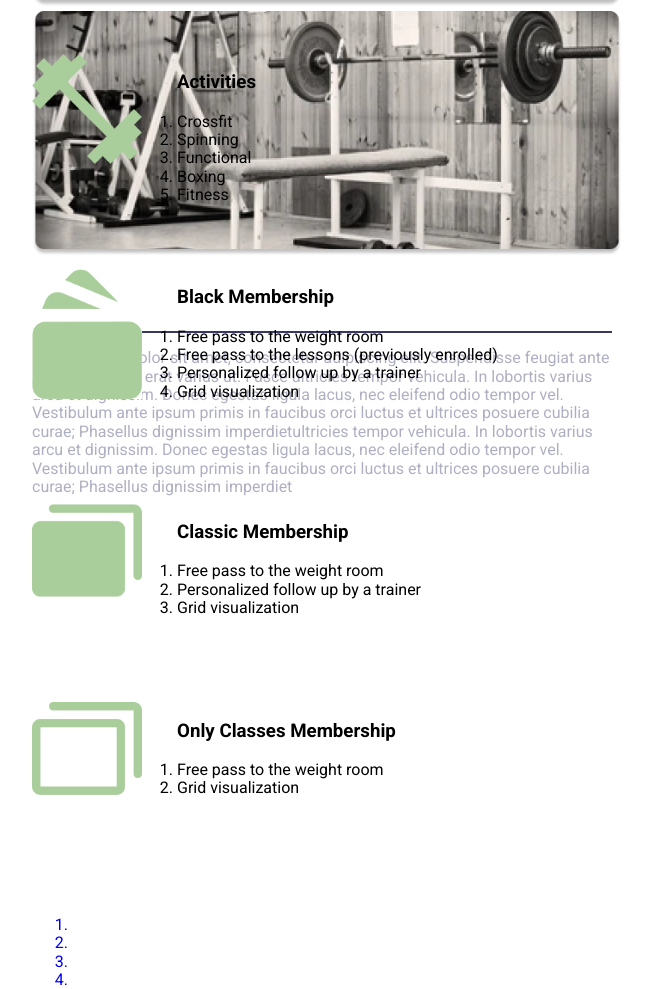
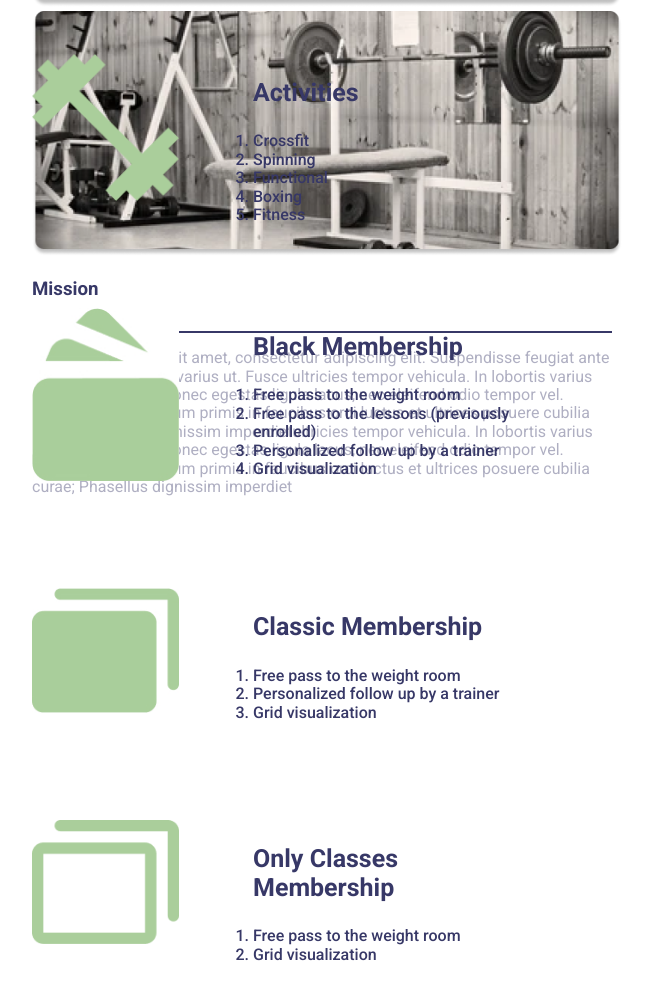
Before and after one commit to Eugeniagassman/BaSP-M2023, a plain HTML site: page Week-03/index.html in a window 1280 px wide. Shown: the part 2594-3583 px from the top of the page, without its empty margins (38-689 px from the left). Drawn offline with Linux system fonts and the light colour scheme.

Commit message:
BaSP-W03-2023:modification of letter weight in paragraph and titles of the activities section

```diff
--- a/Week-03/css/styles.css
+++ b/Week-03/css/styles.css
@@ -93,7 +93,7 @@ main img{
     width:500px;
     padding-right:100px;
 }
-.features-img, .activities-img{
+.features-img{
     width: 110px;
     float: left;
     padding-right: 35px;
@@ -146,8 +146,13 @@ main img{
     margin-bottom:10px;
     padding-bottom:31px;
 }
-/* .activities{
-    display:inline-block;
-    width:500px;
-    padding-right:100px;
-} */
+.activities{
+    font-weight: 500;
+}
+.activities-img{
+    width: 147px;
+    float: left;
+    padding-right: 74px;
+    padding-bottom: 42px;
+    margin-bottom: 65px;
+}
--- a/Week-03/index.html
+++ b/Week-03/index.html
@@ -244,9 +244,9 @@ rel="stylesheet">
                 </p>
             </div>
         </article>
-        <section class="activities">
+        <section class="activities txt-dark">
             <img class="activities-img" src="assets/img/vector-activities.png" alt="gym weights image">
-            <h3>
+            <h3 class="sub-title">
                 Activities
             </h3>
             <ol>
@@ -267,9 +267,9 @@ rel="stylesheet">
                 </li>
             </ol>
         </section>
-        <section class="activities">
+        <section class="activities txt-dark">
             <img class="activities-img" src="assets/img/black-memberhip-card.jpg" alt="cards of black membership image">
-            <h3>
+            <h3 class="sub-title">
                 Black Membership
             </h3>
             <ol>
@@ -287,9 +287,9 @@ rel="stylesheet">
                 </li>
             </ol>
         </section>
-        <section class="activities">
+        <section class="activities txt-dark">
             <img class="activities-img" src="assets/img/clasic-membership-card.jpg" alt="cards of classic membership image">
-            <h3>
+            <h3 class="sub-title">
                 Classic Membership
             </h3>
             <ol>
@@ -304,9 +304,9 @@ rel="stylesheet">
                 </li>
             </ol>
         </section>
-        <section class="activities">
+        <section class="activities txt-dark">
             <img class="activities-img" src="assets/img/ph-cards.png" alt="cards of only classes membership image">
-            <h3>
+            <h3 class="sub-title">
                 Only Classes Membership
             </h3>
             <ol>
```
